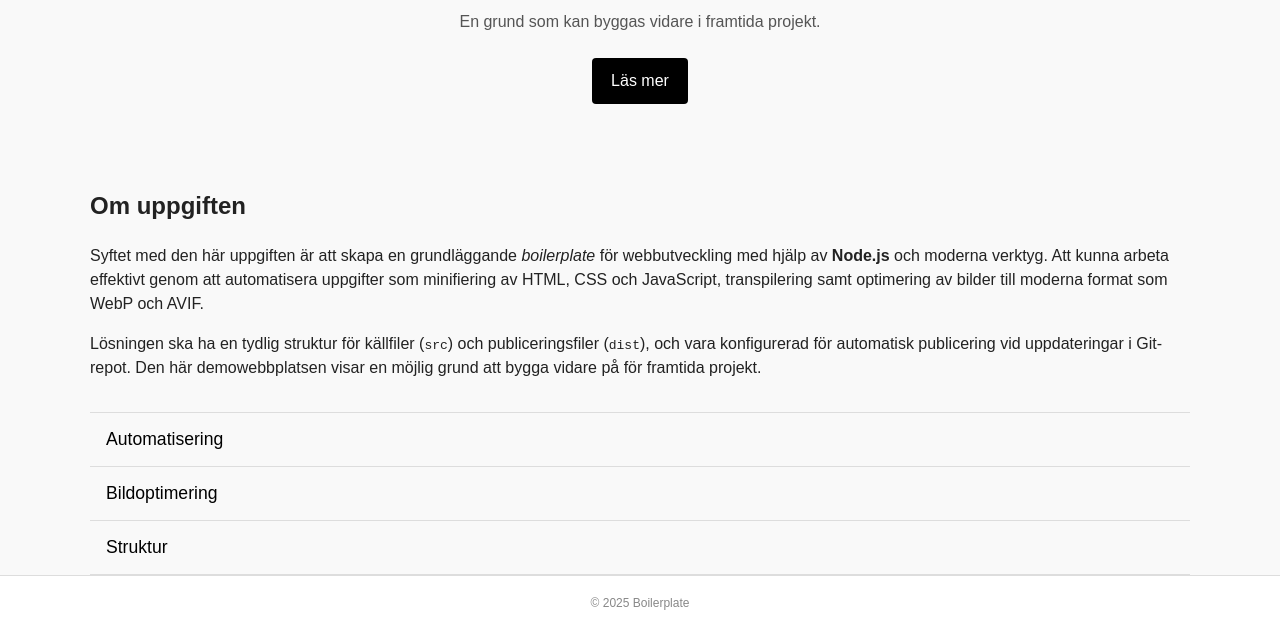
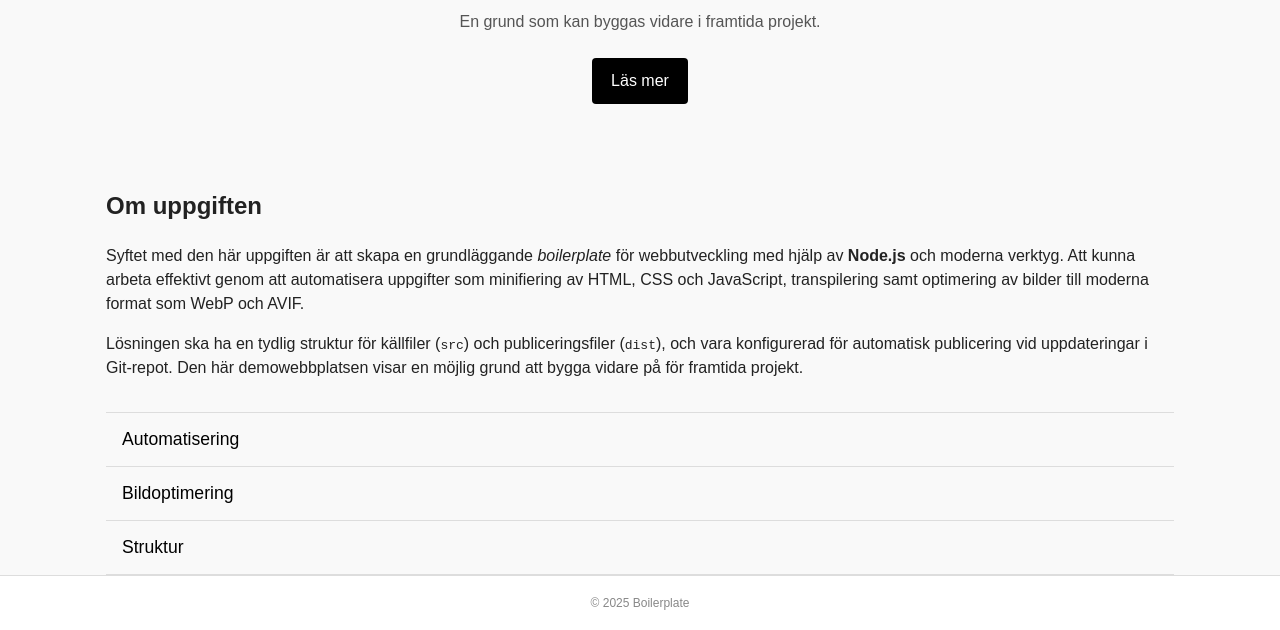
Before and after one commit to iShotHarambe123/boilerplate, a website built with Parcel: page src/index.html in a window 1280 px wide. Shown: the part 241-871 px from the top of the page. Built offline with nearby package versions, Linux system fonts and the light colour scheme.

Commit message:
style(layout): adjust section padding and box-sizing

```diff
--- a/src/css/style.css
+++ b/src/css/style.css
@@ -1,4 +1,11 @@
 /* BASE STYLES */
+*,
+*::before,
+*::after {
+    box-sizing: border-box;
+}
+
+
 html,
 body {
     height: 100%;
@@ -19,9 +26,15 @@ main {
 }
 
 .container {
+    width: 100%;
     max-width: 1100px;
     margin: 0 auto;
     padding: 0 1rem;
+}
+
+section {
+    padding-left: 1rem;
+    padding-right: 1rem;
 }
 
 /* HEADER STYLES */
```
